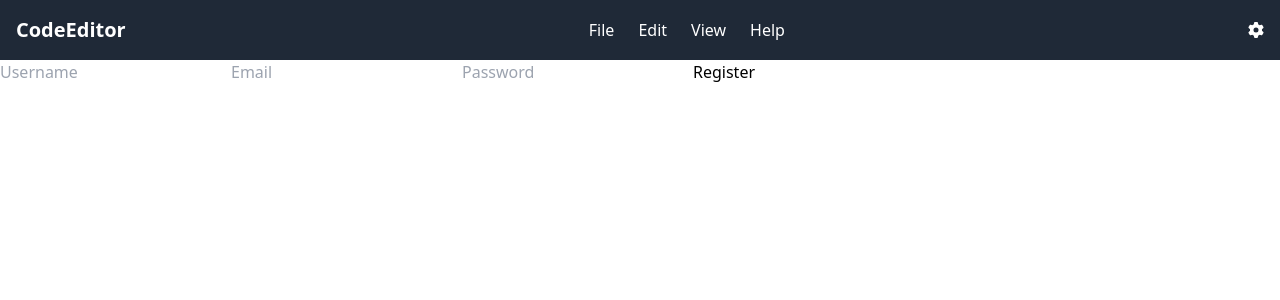
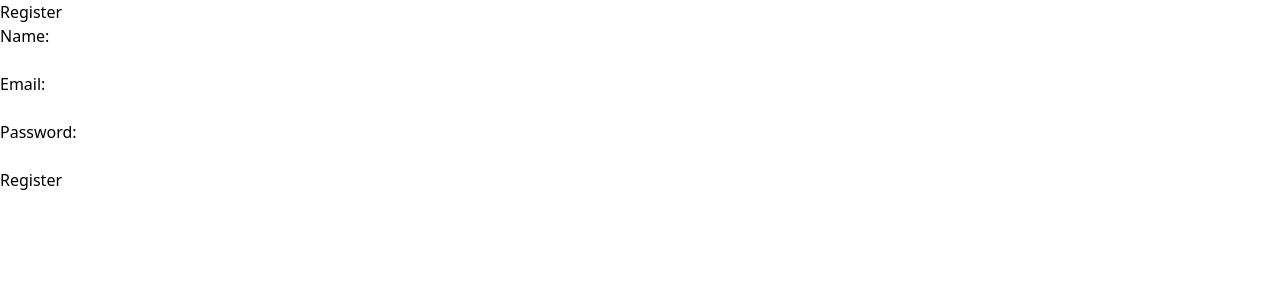
Before and after one commit to A-JA-Y/code-editor, a React (Vite) app in the folder client/: page /register in a window 1280 px wide. Shown: the top 300 px of the page. Built offline with nearby package versions, Linux system fonts and the light colour scheme.

Commit message:
some more frontend

```diff
--- a/client/src/App.jsx
+++ b/client/src/App.jsx
@@ -1,21 +1,37 @@
 import React from 'react';
-import { BrowserRouter as Router, Route, Routes } from 'react-router-dom';
-import Home from './pages/Home';
-import Login from './pages/Login';
-import Register from './pages/Register';
-import Navbar from './components/Navbar';
+import { BrowserRouter as Router, Routes, Route } from 'react-router-dom';
+import Register from './components/Register';
+import Login from './components/Login';
 
-const App = () => {
+function App() {
   return (
     <Router>
-      <Navbar />
-      <Routes>
-        <Route path="/" element={<Home />} />
-        <Route path="/login" element={<Login />} />
-        <Route path="/register" element={<Register />} />
-      </Routes>
+      <div className="App">
+        <Routes>
+          <Route path="/register" element={<Register />} />
+          <Route path="/login" element={<Login />} />
+          <Route path="/" element={
+            <div className="bg-gray-200  text-center">
+            <div  className="flex justify-between items-center bg-gray-800 p-4 relative">
+                        <div className="text-white font-bold text-xl">
+                            CodeEditor
+                        </div>
+
+                        <button className=" text-white font-bold  rounded ">
+                            signin//SignUp
+                        </button>
+                    </div>
+
+              <h1 className="text-gray-800">Welcome to the Browser-Based Code Editor</h1>
+              <p className="text-gray-600">
+                Please <a href="/register" className="text-blue-500 hover:underline">register</a> or <a href="/login" className="text-blue-500 hover:underline">login</a> to continue.
+              </p>
+            </div>
+          } />
+        </Routes>
+      </div>
     </Router>
   );
-};
+}
 
 export default App;
--- /dev/null
+++ b/client/src/api/Auth.jsx
@@ -0,0 +1,23 @@
+import axios from 'axios';
+
+const API_URL = 'http://localhost:5000/api/auth';
+
+export const registerUser = async (userData) => {
+  const config = {
+    headers: {
+      'Content-Type': 'application/json'
+    }
+  };
+  const response = await axios.post(`${API_URL}/register`, userData, config);
+  return response.data;
+};
+
+export const loginUser = async (loginData) => {
+  const config = {
+    headers: {
+      'Content-Type': 'application/json'
+    }
+  };
+  const response = await axios.post(`${API_URL}/login`, loginData, config);
+  return response.data;
+};
--- /dev/null
+++ b/client/src/components/Login.jsx
@@ -0,0 +1,56 @@
+import React, { useState } from 'react';
+import axios from 'axios';
+import { useNavigate } from 'react-router-dom';
+
+function Login() {
+  const [formData, setFormData] = useState({ email: '', password: '' });
+  const [error, setError] = useState(null);
+  const navigate = useNavigate();
+
+  const { email, password } = formData;
+
+  const onChange = e => {
+    setFormData({ ...formData, [e.target.name]: e.target.value });
+  };
+
+  const onSubmit = async e => {
+    e.preventDefault();
+    try {
+      const config = {
+        headers: {
+          'Content-Type': 'application/json'
+        }
+      };
+      const body = JSON.stringify({ email, password });
+      const res = await axios.post('http://localhost:5000/api/auth/login', body, config);
+      console.log('Login successful, token:', res.data.token);
+      // You can store the token in localStorage or context here
+      navigate('/');
+    } catch (err) {
+      console.error(err.response.data);
+      setError(err.response.data.errors ? err.response.data.errors[0].msg : 'Server Error');
+    }
+  };
+
+  return (
+    <div>
+      <h2>Login</h2>
+      {error && <p style={{ color: 'red' }}>{error}</p>}
+      <form onSubmit={onSubmit}>
+        <div>
+          <label>Email:</label>
+          <br />
+          <input type="email" name="email" value={email} onChange={onChange} required />
+        </div>
+        <div>
+          <label>Password:</label>
+          <br />
+          <input type="password" name="password" value={password} onChange={onChange} required />
+        </div>
+        <button type="submit">Login</button>
+      </form>
+    </div>
+  );
+}
+
+export default Login;
--- a/client/src/components/Navbar.jsx
+++ b/client/src/components/Navbar.jsx
@@ -20,6 +20,8 @@ const Navbar = () => {
         return () => {
             document.removeEventListener('mousedown', handleClickOutside);
         };
+
+
     }, []);
 
     return (
--- /dev/null
+++ b/client/src/components/Register.jsx
@@ -0,0 +1,60 @@
+import React, { useState } from 'react';
+import axios from 'axios';
+import { useNavigate } from 'react-router-dom';
+
+function Register() {
+  const [formData, setFormData] = useState({ name: '', email: '', password: '' });
+  const [error, setError] = useState(null);
+  const navigate = useNavigate();
+
+  const { name, email, password } = formData;
+
+  const onChange = e => {
+    setFormData({ ...formData, [e.target.name]: e.target.value });
+  };
+
+  const onSubmit = async e => {
+    e.preventDefault();
+    try {
+      const config = {
+        headers: {
+          'Content-Type': 'application/json'
+        }
+      };
+      const body = JSON.stringify({ name, email, password });
+      const res = await axios.post('http://localhost:5000/api/auth/register', body, config);
+      console.log('Registration successful, token:', res.data.token);
+      navigate('/login');
+    } catch (err) {
+      console.error(err.response.data);
+      setError(err.response.data.errors ? err.response.data.errors[0].msg : 'Server Error');
+    }
+  };
+
+  return (
+    <div>
+      <h2>Register</h2>
+      {error && <p style={{ color: 'red' }}>{error}</p>}
+      <form onSubmit={onSubmit}>
+        <div>
+          <label>Name:</label>
+          <br />
+          <input type="text" name="name" value={name} onChange={onChange} required />
+        </div>
+        <div>
+          <label>Email:</label>
+          <br />
+          <input type="email" name="email" value={email} onChange={onChange} required />
+        </div>
+        <div>
+          <label>Password:</label>
+          <br />
+          <input type="password" name="password" value={password} onChange={onChange} required minLength="6" />
+        </div>
+        <button type="submit">Register</button>
+      </form>
+    </div>
+  );
+}
+
+export default Register;
```
